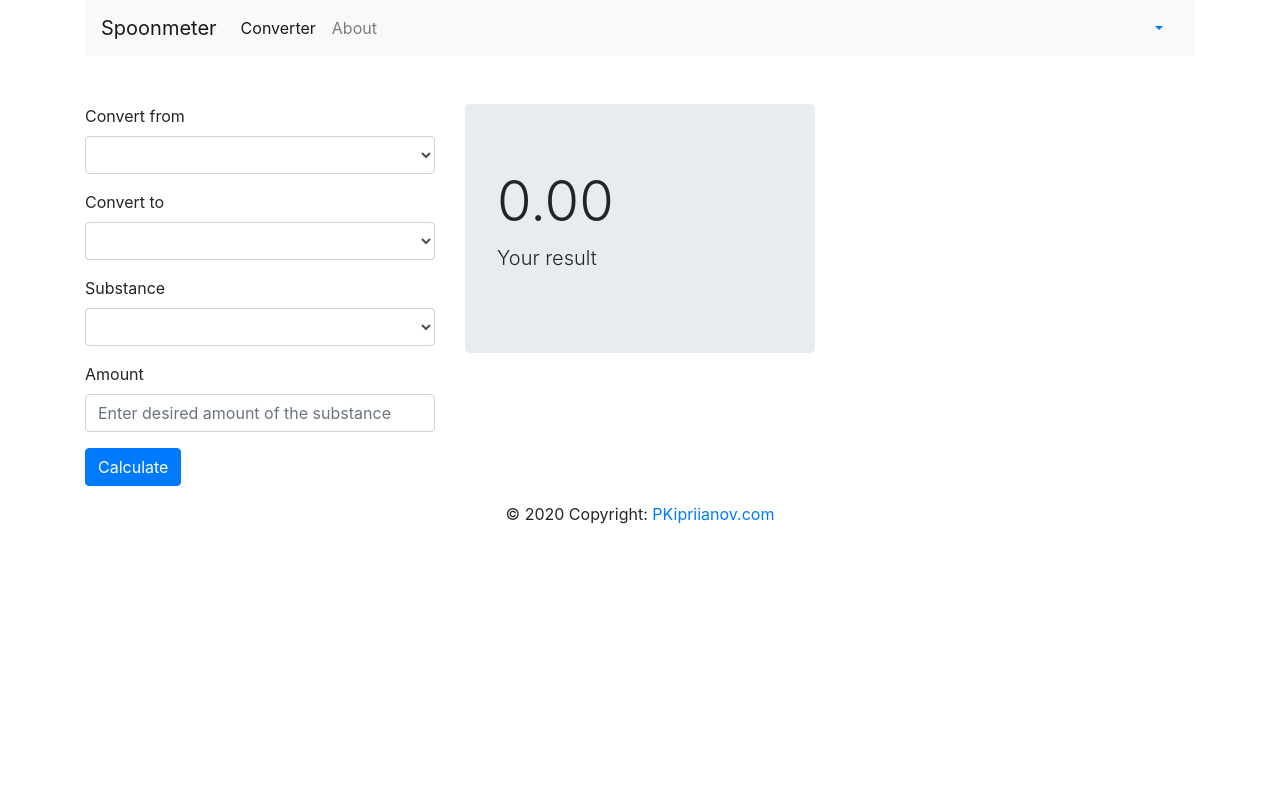
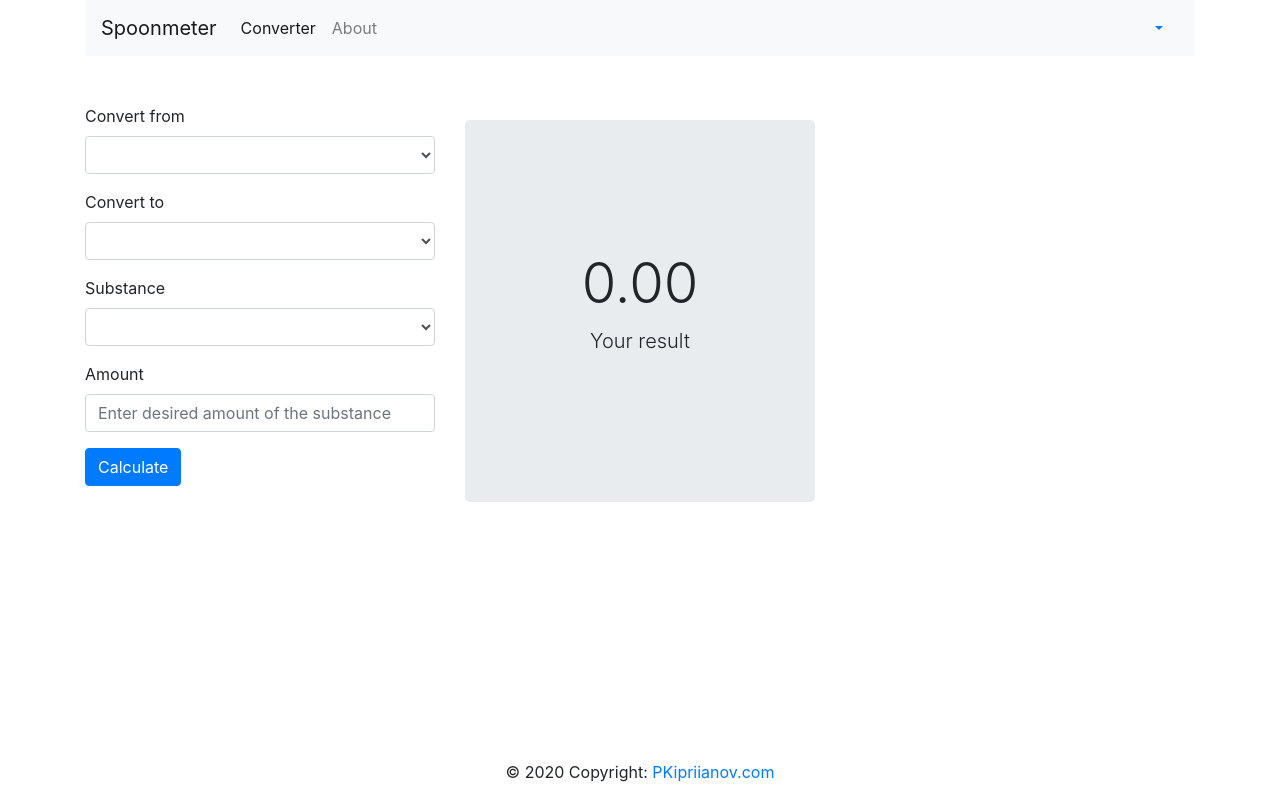
Before and after one commit to kip260384/Spoonmeter, a Symfony app: template templates/meter/index.html.twig in a window 1280 px wide. Run offline with Twig, Linux system fonts and the light colour scheme; the template is opened without the code that fills it, so the values that code supplies are empty; style sheets or scripts are compiled from the project's sources; some libraries are stand-ins or nearby versions.

Commit message:
sticky footer

```diff
--- a/templates/base.html.twig
+++ b/templates/base.html.twig
@@ -1,5 +1,5 @@
 <!DOCTYPE html>
-<html lang="en">
+<html lang="en" class="h-100">
     <head>
         <meta charset="UTF-8">
         <link rel="shortcut icon" href="favicon.png" />
@@ -10,12 +10,17 @@
             {{ encore_entry_link_tags('app') }}
         {% endblock %}
     </head>
-    <body>
-        <div class="container">
-            {% include 'common/header.twig' %}
-            {% block body %}{% endblock %}
+    <body class="d-flex flex-column h-100">
+        <div class="flex-grow-1 flex-shrink-0">
+            <div class="container">
+                {% include 'common/header.twig' %}
+                {% block body %}{% endblock %}
+            </div>
+        </div>
+
+        <footer class="page-footer font-small blue flex-shrink-0">
             {% include 'common/footer.twig' %}
-        </div>
+        </footer>
 
         {% block javascripts %}
             {{ encore_entry_script_tags('app') }}
--- a/templates/common/footer.twig
+++ b/templates/common/footer.twig
@@ -1,9 +1,3 @@
-<footer class="page-footer font-small blue">
-
-    <!-- Copyright -->
     <div class="footer-copyright text-center py-3">© 2020 Copyright:
         <a href="https://PKipriianov.com/"> PKipriianov.com</a>
     </div>
-    <!-- Copyright -->
-
-</footer>
--- a/templates/meter/index.html.twig
+++ b/templates/meter/index.html.twig
@@ -27,9 +27,13 @@
         </div>
 
         <div class="col-xs-12 col-lg-4">
-            <div class="jumbotron">
-                <h1 class="display-4" id="result">0.00</h1>
-                <p class="lead">Your result</p>
+            <div class="jumbotron h-100 d-flex justify-content-center mt-3">
+                <div class="row justify-content-center">
+                    <div class="col align-self-center text-center">
+                        <h1 class="display-4" id="result">0.00</h1>
+                        <p class="lead">Your result</p>
+                    </div>
+                </div>
             </div>
         </div>
 
```
